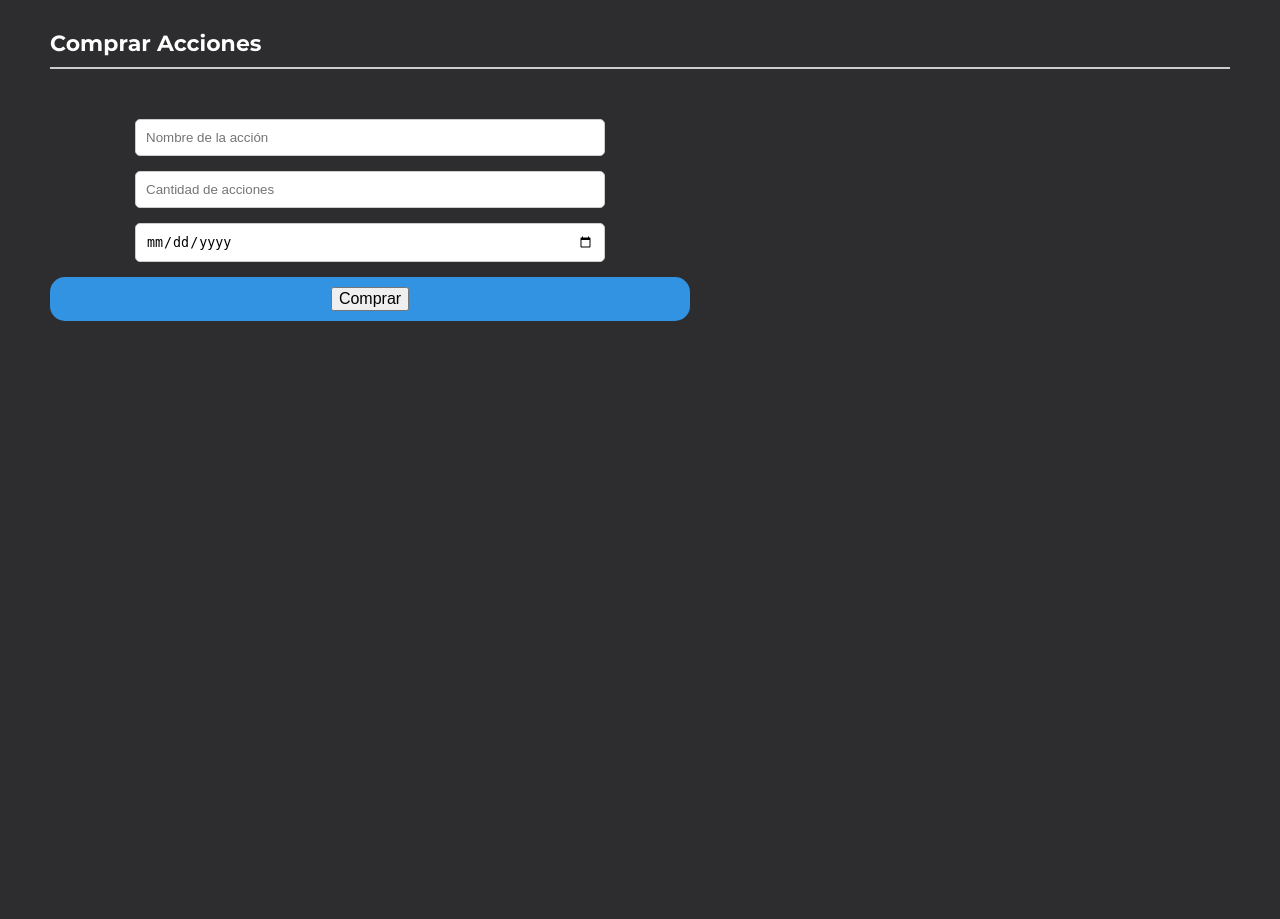
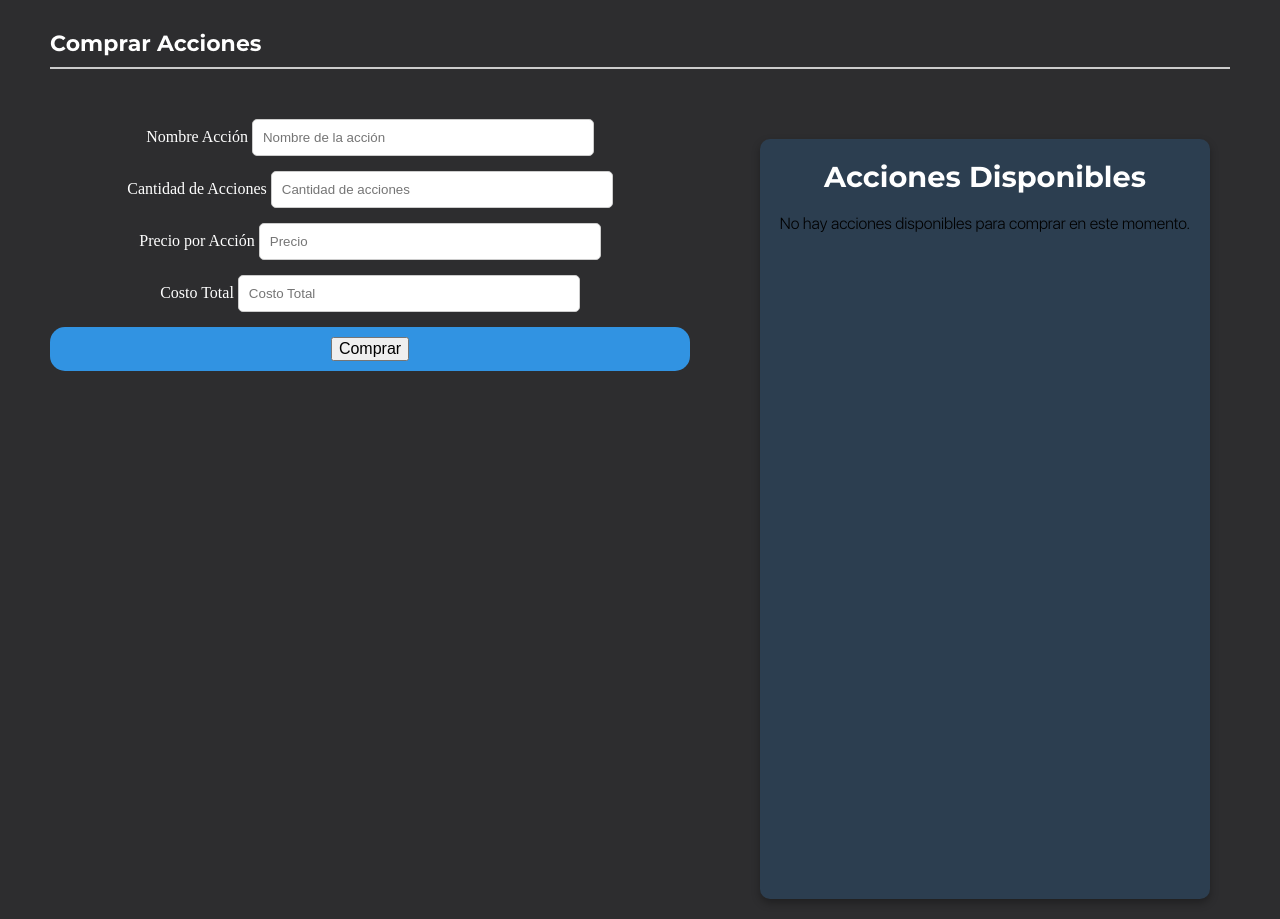
Before and after one commit to joeDeef/stock-track, a Django app: page /compras/ in a window 1280 px wide. Shown: the part 50-969 px from the top of the page. Run offline with Django 5.2, Linux system fonts and the light colour scheme.

Commit message:
[Refactor]: Extraer la API, y mostrar las acciones disponibles

```diff
--- a/src/compras/views.py
+++ b/src/compras/views.py
@@ -52,3 +52,9 @@
 
     # Si no es un POST, renderiza el formulario
     return render(request, 'comprar.html')
+
+def compras(request):
+    acciones_disponibles = request.session.get('acciones_disponibles', [])
+    for accion in acciones_disponibles:
+        accion['precio_actual'] = round(accion['precio_actual'], 2)
+    return render(request, 'comprar.html', {'acciones_disponibles': acciones_disponibles})
--- /dev/null
+++ b/src/static/js/seleccionarAcciones.js
@@ -0,0 +1,39 @@
+document.addEventListener('DOMContentLoaded', function() {
+    const tableRows = document.querySelectorAll('.table-row');
+
+    function actualizarCostoTotal() {
+        const cantidad = parseInt(document.getElementById('cantidad').value);
+        const precio = parseFloat(document.getElementById('precio_accion').value);
+
+        // Tienen valores válidos
+        if (!isNaN(cantidad) && !isNaN(precio) && cantidad > 0 && precio > 0) {
+            const costoTotal = cantidad * precio;
+            document.getElementById('costo_total').value = costoTotal.toFixed(2);
+        } else {
+            // Si alguno de los campos está vacío o inválido, el costo total se coloca en blanco
+            document.getElementById('costo_total').value = '';
+        }
+    }
+
+    tableRows.forEach(row => {
+        // Agregamos un evento de clic a cada fila
+        row.addEventListener('click', function() {
+            tableRows.forEach(row => row.classList.remove('selected'));
+
+            row.classList.add('selected');
+
+            const nombre = row.getAttribute('data-nombre');
+            const empresa = row.getAttribute('data-empresa');
+            const precio = row.getAttribute('data-precio');
+
+            document.getElementById('nombre').value = nombre;
+            document.getElementById('cantidad').value = 1;
+            document.getElementById('precio_accion').value = precio;
+
+            actualizarCostoTotal();
+        });
+    });
+
+    document.getElementById('cantidad').addEventListener('input', actualizarCostoTotal);
+    document.getElementById('precio_accion').addEventListener('input', actualizarCostoTotal);
+});
--- a/src/static/styles/style.css
+++ b/src/static/styles/style.css
@@ -208,7 +208,7 @@
     border-radius: 5px;
 }
 .input-compra {
-    width: 70%; /* Ocupa todo el ancho del formulario */
+    width: 50%; /* Ocupa todo el ancho del formulario */
     padding: 10px;
     margin-bottom: 15px;
     border: 1px solid #ccc;
--- /dev/null
+++ b/src/static/styles/tabla.css
@@ -0,0 +1,86 @@
+.table-container {
+    max-width: 1200px;  /* Más ancho para más espacio */
+    margin: 20px auto;
+    border-radius: 10px;
+    overflow: hidden;
+    box-shadow: 0 4px 8px rgba(0, 0, 0, 0.3);
+    background-color: #2c3e50;  /* Fondo oscuro para la sección */
+    padding: 20px;
+}
+
+h2 {
+    color: white;  /* Título blanco para resaltar */
+    text-align: center;
+    font-size: 1.8em;
+    margin-bottom: 20px;
+}
+
+.table {
+    width: 100%;
+    border-collapse: collapse;
+}
+
+.table-row {
+    display: flex;
+    align-items: center;
+    padding: 15px;
+    border-bottom: 1px solid #444;
+    background-color: #34495e;
+    transition: background-color 0.3s ease;  /* Para efectos de hover */
+}
+
+.table-row:hover {
+    background-color: #1abc9c;  /* Cambia el color de fondo al pasar el mouse */
+}
+
+.table-row:last-child {
+    border-bottom: none;
+}
+
+.icon {
+    width: 60px;  /* Mayor tamaño para la imagen */
+    height: 60px;
+    margin-right: 15px;
+    border-radius: 50%;
+    overflow: hidden;
+}
+
+.info {
+    flex: 1;
+    color: white;
+}
+
+.symbol {
+    font-size: 1.5em;
+    font-weight: bold;
+}
+
+.company {
+    font-size: 1em;
+    color: #ecf0f1;
+}
+
+.price {
+    display: flex;
+    align-items: center;
+    color: #ecf0f1;
+}
+
+.price-symbol {
+    font-size: 1.4em;
+    margin-right: 5px;
+}
+
+.price-value {
+    font-size: 1.4em;
+    font-weight: bold;
+}
+
+.price-value, .price-symbol {
+    color: #ecf0f1;  /* Color blanco para el precio */
+}
+
+.table-row.selected {
+    background-color: #3498db; /* Cambia el color de fondo al seleccionar */
+    color: white;
+}
--- a/src/templates/comprar.html
+++ b/src/templates/comprar.html
@@ -6,6 +6,7 @@
     <title>Comprar Acciones</title>
     {% load static %}
     <link rel="stylesheet" href="{% static 'styles/style.css' %}">
+    <link rel="stylesheet" href="{% static 'styles/tabla.css' %}">
 </head>
 <body>
 
@@ -17,24 +18,61 @@
         </h3>
     </div>
 
+    <script src="{% static 'js/seleccionarAcciones.js' %}"></script>
+
     <section class="container-compra d-flex color-cuatro pt-5">
         <!-- Columna Izquierda: Formulario de Compra -->
         <form class="info-login flex-column pl-5" method="POST" action="{% url 'compras:comprar_accion' %}">
             {% csrf_token %}
             <div>
-                <input type="text" name="nombre" id="nombre" class="input-compra" placeholder="Nombre de la acción" required>
+                <!-- Nombre de la acción -->
+                <label for="nombre" style="color: white;">Nombre Acción</label>
+                <input type="text" name="nombre" id="nombre" class="input-compra" placeholder="Nombre de la acción" required readonly>
+                <br>
+                <!-- Cantidad de acciones -->
+                <label for="cantidad" style="color: white;">Cantidad de Acciones</label>
                 <input type="number" name="cantidad" id="cantidad" class="input-compra" placeholder="Cantidad de acciones" min="1" required>
-                <input type="date" name="fecha_compra" id="fecha_compra" class="input-compra" placeholder="Fecha de compra" required>
+                <br>
+                <!-- Precio por acción -->
+                <label for="precio_accion" style="color: white;">Precio por Acción</label>
+                <input type="text" name="precio_accion" id="precio_accion" class="input-compra" placeholder="Precio" readonly>
+                <br>
+                <!-- Costo Total -->
+                <label for="costo_total" style="color: white;">Costo Total</label>
+                <input type="text" name="costo_total" id="costo_total" class="input-compra" placeholder="Costo Total" readonly>
             </div>
-
             <div class="boton color-primario color-basico-fw pa-1">
                 <button type="submit" class="color-basico-fb f-b">Comprar</button>
             </div>
         </form>
 
-        <!-- Columna Derecha: Imagen (Opcional) -->
-        <div>
-            <!-- Puedes agregar una imagen o contenido aquí -->
+        <!-- Columna Derecha: Acciones -->
+        <div class="table-container">
+            <h2>Acciones Disponibles</h2>
+            {% if acciones_disponibles %}
+            <div class="table">
+                {% for accion in acciones_disponibles %}
+                <div class="table-row"
+                     data-nombre="{{ accion.nombre }}"
+                     data-empresa="{{ accion.empresa }}"
+                     data-precio="{{ accion.precio_actual }}">
+                    <div class="info">
+                        {% if accion.imagen %}
+                        <img src="{{ accion.imagen.url }}" alt="{{ accion.nombre }}" class="accion-imagen">
+                        {% endif %}
+                        <div class="symbol">{{ accion.nombre }}</div>
+                        <div class="company">{{ accion.empresa }}</div>
+                    </div>
+                    <div class="price">
+                        <span class="price-symbol">$</span>
+                        <span class="price-value">{{ accion.precio_actual }}</span>
+                    </div>
+                </div>
+                {% endfor %}
+            </div>
+            {% else %}
+            <p>No hay acciones disponibles para comprar en este momento.</p>
+            {% endif %}
         </div>
     </section>
 
--- a/src/usuarios/views.py
+++ b/src/usuarios/views.py
@@ -5,6 +5,8 @@
 from usuarios.models import UsuarioPersonalizado
 from django.contrib.auth import authenticate, login
 from portafolio.models import Portafolio
+from compras.models import AccionDisponible
+from compras.utils import obtener_detalles_acciones
 
 def get_login(request):
     return render(request, 'login.html')
@@ -24,7 +26,9 @@
             # Si la autenticación es exitosa, inicia sesión
             login(request, user)
             messages.success(request, 'Inicio de sesión exitoso.')
+            request.session['acciones_disponibles'] = obtener_detalles_acciones()
             return redirect('/compras/')
+
         else:
             # Si la autenticación falla
             messages.error(request, 'Correo electrónico o contraseña incorrectos.')
@@ -62,7 +66,6 @@
             # Cifrar la contraseña antes de guardarla
             usuario.set_password(password)
 
-            # Guardar el usuario en la base de datos
             usuario.save()
 
             # Crear el portafolio
```
Also changed, not shown: src/compras/models.py (+8 -22 lines), src/compras/stock_api.py (added, +48 -0 lines), src/compras/utils.py (added, +32 -0 lines), src/compras/migrations/0002_acciondisponible.py (added), src/compras/migrations/0003_rename_nombre_acciondisponible_nombre_accion_and_more.py (added), src/db.sqlite3.
